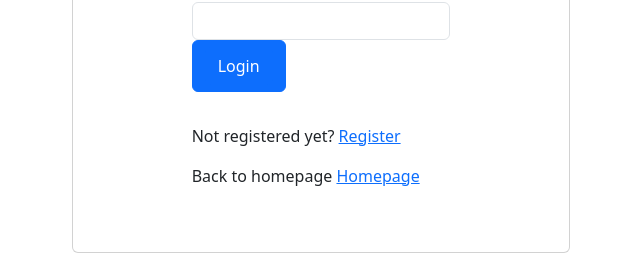
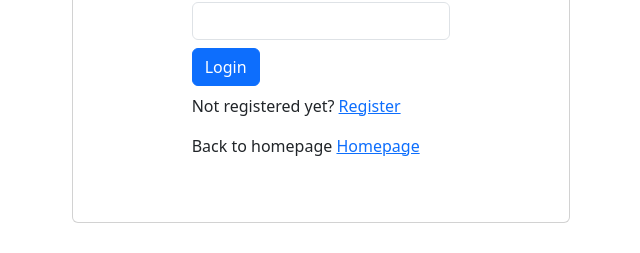
Before and after one commit to AndaruHP/web_restoran, a PHP site: page /loginAndRegister/login.php in a window 1280 px wide. Shown: the part 791-1044 px from the top of the page, without its empty margins (24-664 px from the left). After the commit the page ends 1014 px from the top, so only its background shows below. Run offline with PHP 8.4, Linux system fonts and the light colour scheme.

Commit message:
Benerin Captcha

```diff
--- a/loginAndRegister/login.php
+++ b/loginAndRegister/login.php
@@ -38,14 +38,12 @@ if (isset($_SESSION['user_login'])) {
     </nav>
 
 <body>
-
         <!-- Background image -->
         <div class="p-5 bg-image" style="
         background-image: url('https://mdbootstrap.com/img/new/textures/full/171.jpg');
         height: 300px;
         ">
         <!-- Background image -->
-
         <div class="card mx-4 mx-md-5 shadow-5-strong" style="
         position: absolute;
         background: hsla(0, 0%, 100%, 0.8);
@@ -95,10 +93,10 @@ if (isset($_SESSION['user_login'])) {
             }
         }
         ?>
+
         <div class="row d-flex justify-content-center">
                 <div class="col-lg-8">
                 <h2 class="fw-bold mb-5">Log in</h2>
-
                 <form action="" method="post">
                 <div class="col-md-6 mb-4">
                         <div class="form-outline">
@@ -123,7 +121,7 @@ if (isset($_SESSION['user_login'])) {
                 <label>Complete the Captcha</label>
                 <br />
                 <input type="text" name="captcha" class="form-control" required>
-                <div class="btn btn-primary btn-block mb-4">
+                <div class="form-btn mt-2">
                 <input type="submit" class="btn btn-primary" value="Login" name="submit_login">
             </div>
         </form>
@@ -132,7 +130,6 @@ if (isset($_SESSION['user_login'])) {
             <p>Back to homepage <a href="../index.php">Homepage</a></p>
         </div>
     </div>
-    </div>
 </body>
 
 </html>
```
Lines whose indentation alone changed are shown as unchanged.
